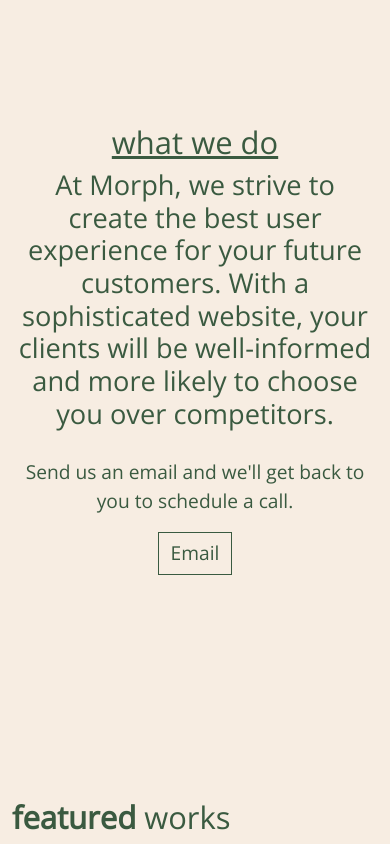
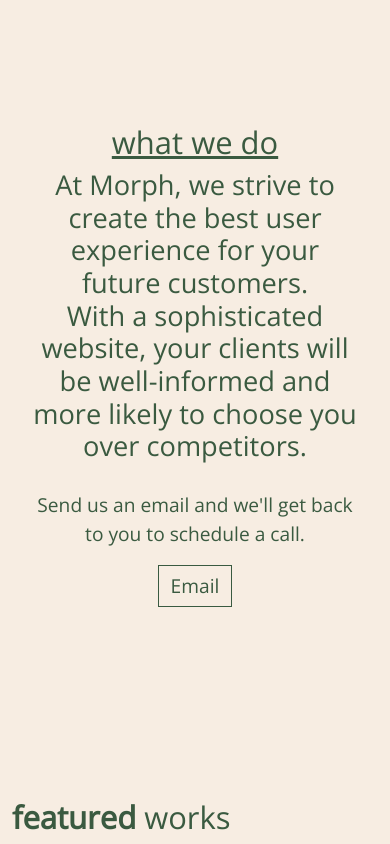
Before and after one commit to michellehwin/nguyen-myers, a plain HTML site: page index.html in a window 390 px wide. Shown: the part 720-1564 px from the top of the page. Drawn offline with nearby package versions, Linux system fonts and the light colour scheme; a web font is replaced by a local one.

Commit message:
fix mobile

```diff
--- a/index.html
+++ b/index.html
@@ -29,11 +29,11 @@
         <div class="row justify-content-center">
             <div class="col-sm-12 col-md-5">
                 <h1>what we do</h1>
-                <h2>At Morph, we strive to create the best user experience for your future customers. With a
+                <h2>At Morph, we strive to create the best user experience for your future customers. <br>With a
                     sophisticated
                     website, your clients will be well-informed and more likely to choose you over competitors.</h2>
             <p>Send us an email and we'll get back to you to schedule a call.</p>
-            <a href="" class="btn btn-outline-primary">Email</a>
+            <a href="mailto:michellehwin@gmail.com" class="btn btn-outline-primary">Email</a>
 
                 </div>
         </div>
--- a/styles.scss
+++ b/styles.scss
@@ -17,6 +17,11 @@ body {
     h1 {
         font-family: "Yeseva One", cursive;
         font-size: 7rem;
+    }
+    @media (max-width:426px){
+        h1{
+            font-size: 6rem;
+        }
     }
     h2 {
         font-family: "Darker Grotesque", sans-serif;
@@ -42,8 +47,8 @@ body {
          color:#f7ede2;
         }
     }
-    a{
-
+    @media (max-width:426px){
+        width:90vw;
     }
 }
 .featured-works {
```
Also changed, not shown: styles.css, 2 other files.
